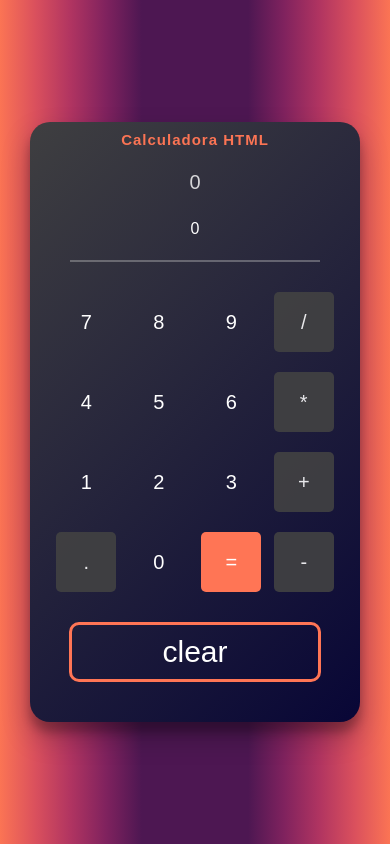
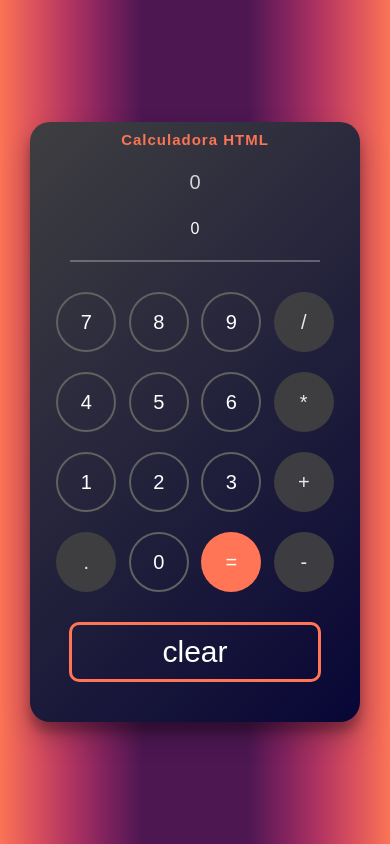
Before and after one commit to lucasgm18/Calculadora-HTML, a plain HTML site: page index.HTML in a window 390 px wide. Drawn offline with Linux system fonts and the light colour scheme.

Commit message:
Adicionando border solid na responsividade

```diff
--- a/style.CSS
+++ b/style.CSS
@@ -171,7 +171,8 @@ body {
     font-size: 20px;
     height: 60px;
     border: none;
-    border-radius: 5px;
+    border-radius: 100px;
+    border: 2px solid #616161;
   }
 
   .calc-btn-primary:focus {
```
